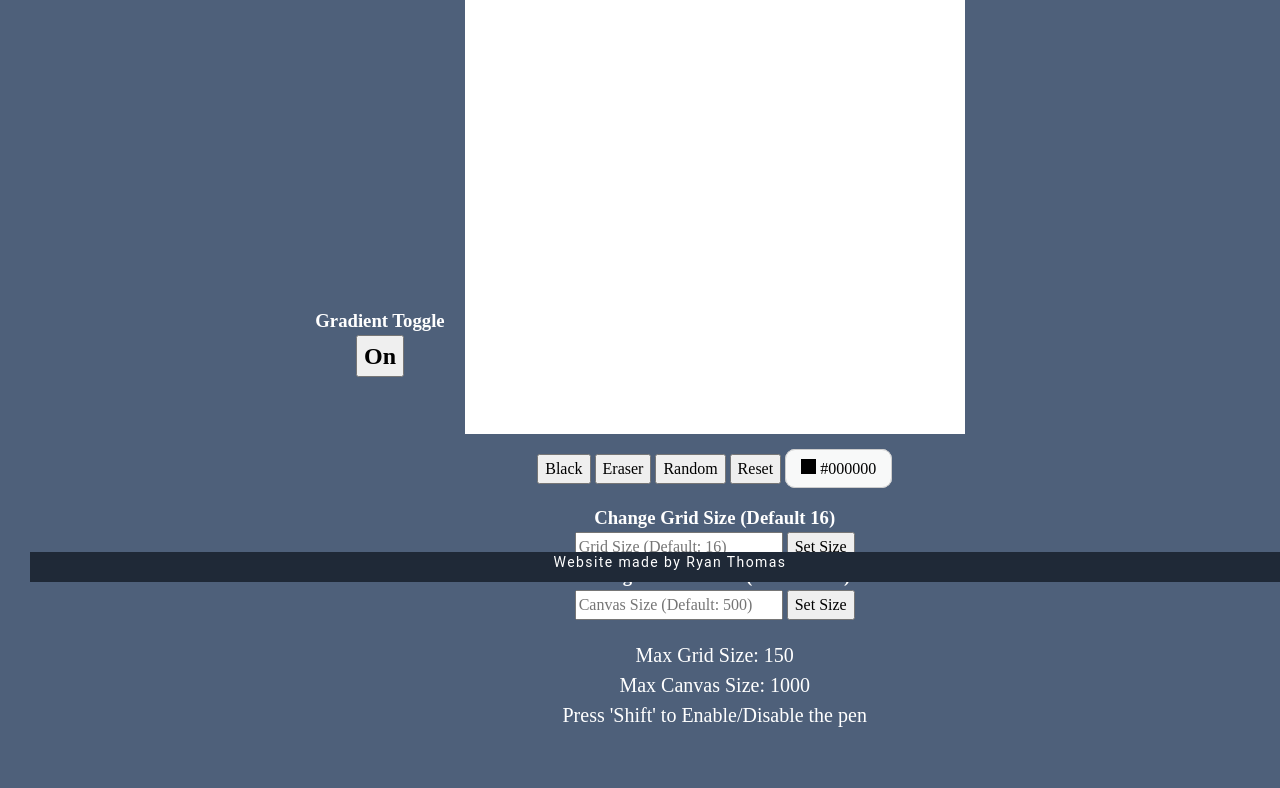
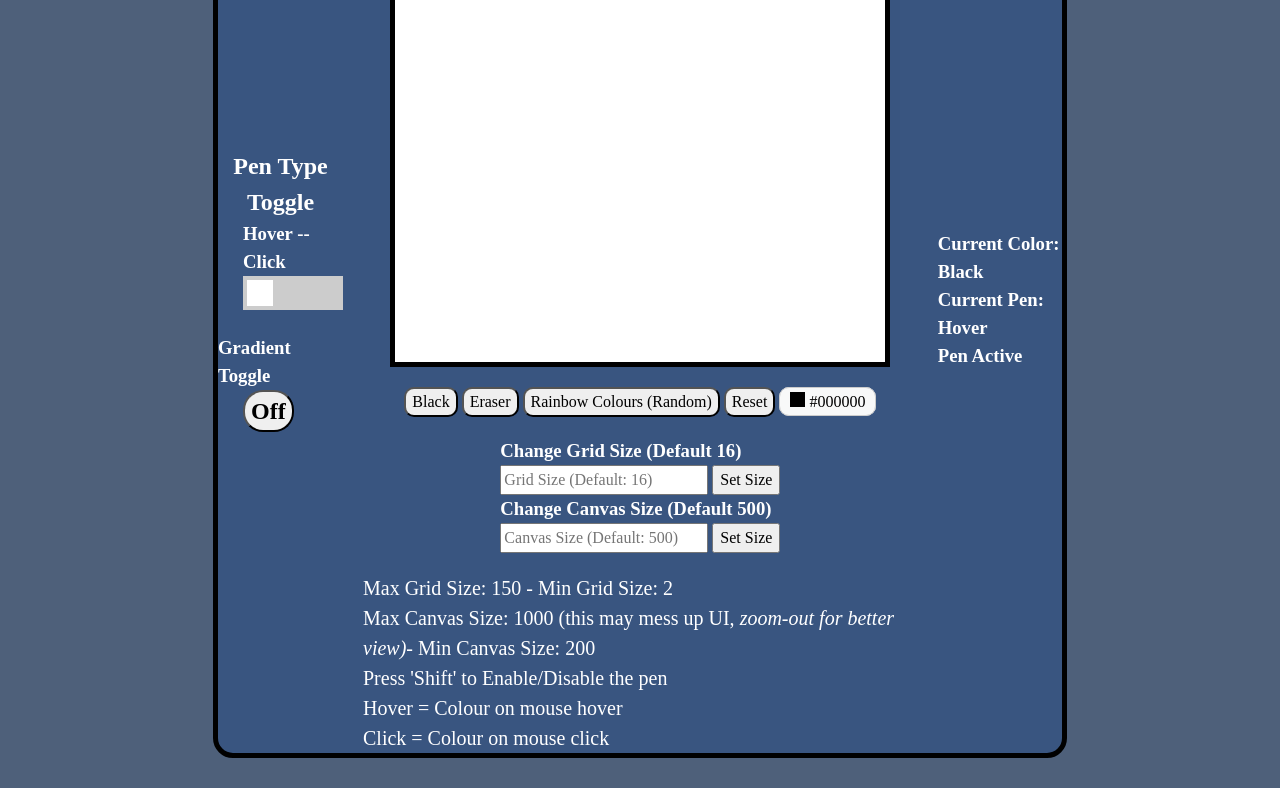
Before and after one commit to ItsHypers/etch-a-sketch, a website: page index.html in a window 1280 px wide. Shown: the part 218-1006 px from the top of the page. Before the commit the page ends 978 px from the top, so only its background shows below. Drawn offline with Linux system fonts and the light colour scheme.

Commit message:
added several functions to Etch-a-sketch

```diff
--- a/index.html
+++ b/index.html
@@ -24,6 +24,9 @@
             </div>
           </div>
         </div>
+        <div class="title"><h3 style="color: white; font-size: 30px;">SketchPad</h3>
+        <button id="buttonSave" class="fa fa-download" style="color: white; background-color: none;">Download Sketch</button>
+        </div>
         <div class="headerTextContainer">
           <div class="headerText">
             <link>
@@ -39,19 +42,24 @@
         </div>
       </div>
     <div class="flex-container">
-      <div class="title"><h1 style="color: white">SketchPad</h1></div>
-      <div class="mode" style="color: white">Pen Active</div>
-    <div class="contentFlex">
-        <div class="buttons">
+        <div class="contentFlex">
+        <div style="margin-top: -20px"class="buttons">
+            <h2 style="color: white; text-align: center;">Pen Type Toggle</h2>
+            <h3 style="margin-left: 25px; color: white">Hover -- Click</h3>
+            <label class="switch" style="margin-left: 25px">
+                <input type="checkbox" onclick="penType()">
+                <span class="slider"></span>
+              </label>
+              <br></br>
             <h3 style="color: white">Gradient Toggle</h3>
-            <button onclick="gradientToggle()"><h2 id="Gradient">On</h2></button>
-          </div>
+            <button class="gradientText" style="border-radius: 20px;" onclick="gradientToggle()"><h2 id="Gradient">Off</h2></button>
+        </div>
       <div class="content">
         <div class="board"></div>
         <div class="buttons">
-          <button onclick="changeColor('black')">Black</button>
-          <button onclick="changeColor('white')">Eraser</button>
-          <button onclick="changeColor('random')">Random</button>
+          <button onclick="changeColor('Black')">Black</button>
+          <button onclick="changeColor('White')">Eraser</button>
+          <button onclick="changeColor('Rainbow')">Rainbow Colours (Random)</button>
           <button onclick="resetBoard()">Reset</button>
           <span class="color-picker">
             <label for="colorPicker">
@@ -80,14 +88,20 @@
             <button>Set Size</button>
           </div>
         <div class="text">
-            <p>Max Grid Size: 150</p>
-            <p>Max Canvas Size: 1000</p>
+            <p>Max Grid Size: 150 - Min Grid Size: 2</p>
+            <p>Max Canvas Size: 1000 (this may mess up UI, <em>zoom-out for better view)</em>- Min Canvas Size: 200</p>
             <p>Press 'Shift' to Enable/Disable the pen</p>
+            <p>Hover = Colour on mouse hover</p>
+            <p>Click = Colour on mouse click</p>
         </div>
+      </div>
+      <div class="currentActive">
+        <h3 class="currentColor">Current Color: Black</h3>
+        <h3 class="currentPen">Current Pen: Hover</h3>
+        <h3 class="mode">Pen Active</h3>
       </div>
     </div>
     </div>
-    <div class="footer">Website made by Ryan Thomas</div>
   </body>
   <script src="main.js"></script>
 </html>
--- a/main.js
+++ b/main.js
@@ -1,6 +1,7 @@
 let color = "black";
 let click = true;
 let gradient = false;
+let hover = true;
 
 function fillBoard(size) {
   let board = document.querySelector(".board");
@@ -40,14 +41,27 @@ function colorin() {
     } else {
       this.style.opacity = "1";
     }
-    if (color == "random") {
+    if (color == "Rainbow") {
       this.style.backgroundColor = `hsl(${Math.random() * 360}, 100%, 50%)`;
     } else {
       this.style.backgroundColor = color;
     }
   }
 }
-
+function penType() {
+  hover = !hover;
+  let board = document.querySelector(".board");
+  let squares = board.querySelectorAll("div");
+  if (hover) {
+    squares.forEach((div) => div.addEventListener("mouseover", colorin));
+    squares.forEach((div) => div.removeEventListener("click", colorin));
+    document.querySelector(".currentPen").textContent = "Current Pen: Hover";
+  } else {
+    squares.forEach((div) => div.removeEventListener("mouseover", colorin));
+    squares.forEach((div) => div.addEventListener("click", colorin));
+    document.querySelector(".currentPen").textContent = "Current Pen: Click";
+  }
+}
 function gradientToggle() {
   gradient = !gradient;
   if (gradient) {
@@ -59,6 +73,9 @@ function gradientToggle() {
 
 function changeColor(choice) {
   color = choice;
+  document.querySelector(
+    ".currentColor"
+  ).textContent = `Current Colour: ${color}`;
 }
 
 function resetBoard() {
@@ -92,3 +109,10 @@ document.querySelectorAll("input[type=color]").forEach(function (picker) {
     targetLabel.appendChild(codeArea);
   });
 });
+
+const buttonSave = document.querySelector("#buttonSave");
+buttonSave.addEventListener("click", () =>
+  domtoimage
+    .toBlob(document.querySelector(".sketch-grid"))
+    .then((blob) => window.saveAs(blob, "sketch.png"))
+); // eslint-disable-line no-undef
--- /dev/null
+++ b/package.json
@@ -0,0 +1,5 @@
+{
+  "dependencies": {
+    "dom-to-image": "^2.6.0"
+  }
+}
--- a/styles.css
+++ b/styles.css
@@ -1,19 +1,32 @@
+body {
+  background-color: #4e607a;
+}
 .flex-container {
-  display: flex;
-  margin-top: 50px;
-  text-align: center;
-  align-content: center;
-  flex-direction: column;
-  justify-content: center;
-}
-.contentFlex {
   display: flex;
   align-items: center;
   justify-content: center;
+  flex-direction: column;
+  margin-top: 30px;
+}
+.contentFlex {
+  display: inline-flex;
+  align-items: center;
+  justify-content: center;
   gap: 20px;
+  border: 5px solid black;
+  border-radius: 20px;
+  background-color: #395580;
+  width: 70%;
+}
+.currentActive {
+  color: white;
+}
+.title {
+  margin-left: 200px;
 }
 .content {
   display: flex;
+  margin-top: 20px;
   flex-direction: column;
   align-items: center;
   justify-content: center;
@@ -24,6 +37,18 @@
   min-width: 500px;
   width: 500px;
   height: 500px;
+  position: relative;
+  text-align: center;
+  border: 5px solid black;
+}
+#buttonSave {
+  background: none;
+  color: inherit;
+  border: none;
+  padding: 0;
+  font: inherit;
+  cursor: pointer;
+  outline: inherit;
 }
 .Headercontainer {
   width: 100%;
@@ -37,6 +62,9 @@
   top: 0;
   left: 0;
   z-index: 9;
+}
+.buttons button {
+  border-radius: 10px;
 }
 .leftContainer {
   display: flex;
@@ -134,26 +162,14 @@ code {
 }
 
 .color-picker {
-  padding: 10px 15px;
+  padding: 5px 10px;
   border-radius: 10px;
   border: 1px solid #ccc;
   background-color: #f8f9f9;
 }
-.footer {
-  position: fixed;
-  bottom: 0;
-  width: 100%;
-  z-index: 9;
-  text-align: center;
-  color: white;
-  font-size: 14px;
-  letter-spacing: 0.1em;
-  font-family: "roboto";
-  /* Height of the footer*/
-  height: 30px;
-  background: #1f2937;
+.gradientText {
+  margin-left: 25px;
 }
-
 .buttons {
   margin-top: 20px;
 }
@@ -165,6 +181,57 @@ code {
   color: white;
   font-size: 20px;
 }
-body {
-  background-color: #4e607a;
+/* The switch - the box around the slider */
+.switch {
+  position: relative;
+  display: inline-block;
+  width: 100px;
+  height: 34px;
 }
+
+/* Hide default HTML checkbox */
+.switch input {
+  opacity: 0;
+  width: 0;
+  height: 0;
+}
+
+/* The slider */
+.slider {
+  position: absolute;
+  cursor: pointer;
+  top: 0;
+  left: 0;
+  right: 0;
+  bottom: 0;
+  background-color: #ccc;
+  -webkit-transition: 0.4s;
+  transition: 0.4s;
+}
+
+.slider:before {
+  position: absolute;
+  content: "";
+  height: 26px;
+  width: 26px;
+  left: 4px;
+  bottom: 4px;
+  background-color: white;
+  -webkit-transition: 0.4s;
+  transition: 0.4s;
+}
+
+input:checked + .slider:before {
+  -webkit-transform: translateX(64px);
+  -ms-transform: translateX(64px);
+  transform: translateX(64px);
+}
+
+/* Rounded sliders */
+.slider.round {
+  border-radius: 34px;
+}
+
+.slider.round:before {
+  border-radius: 50%;
+}
```
Also changed, not shown: 1 other file.
